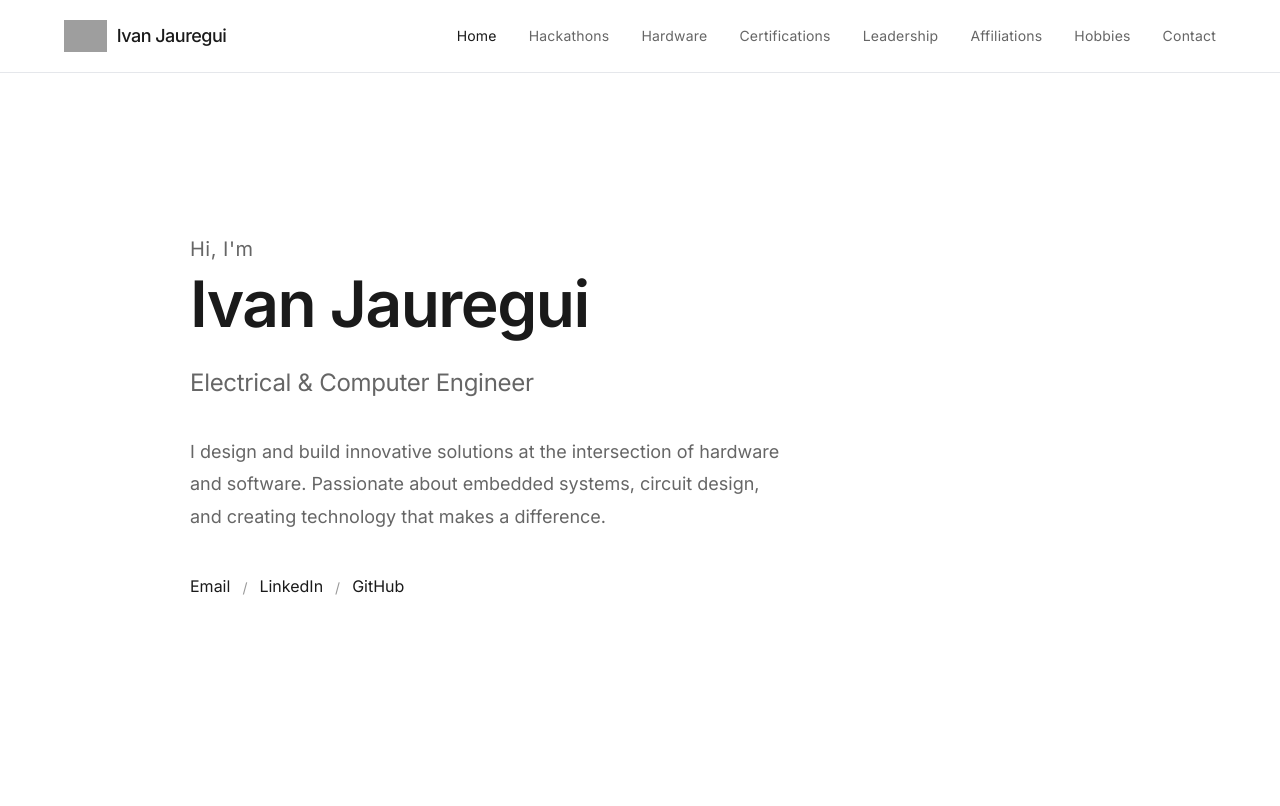
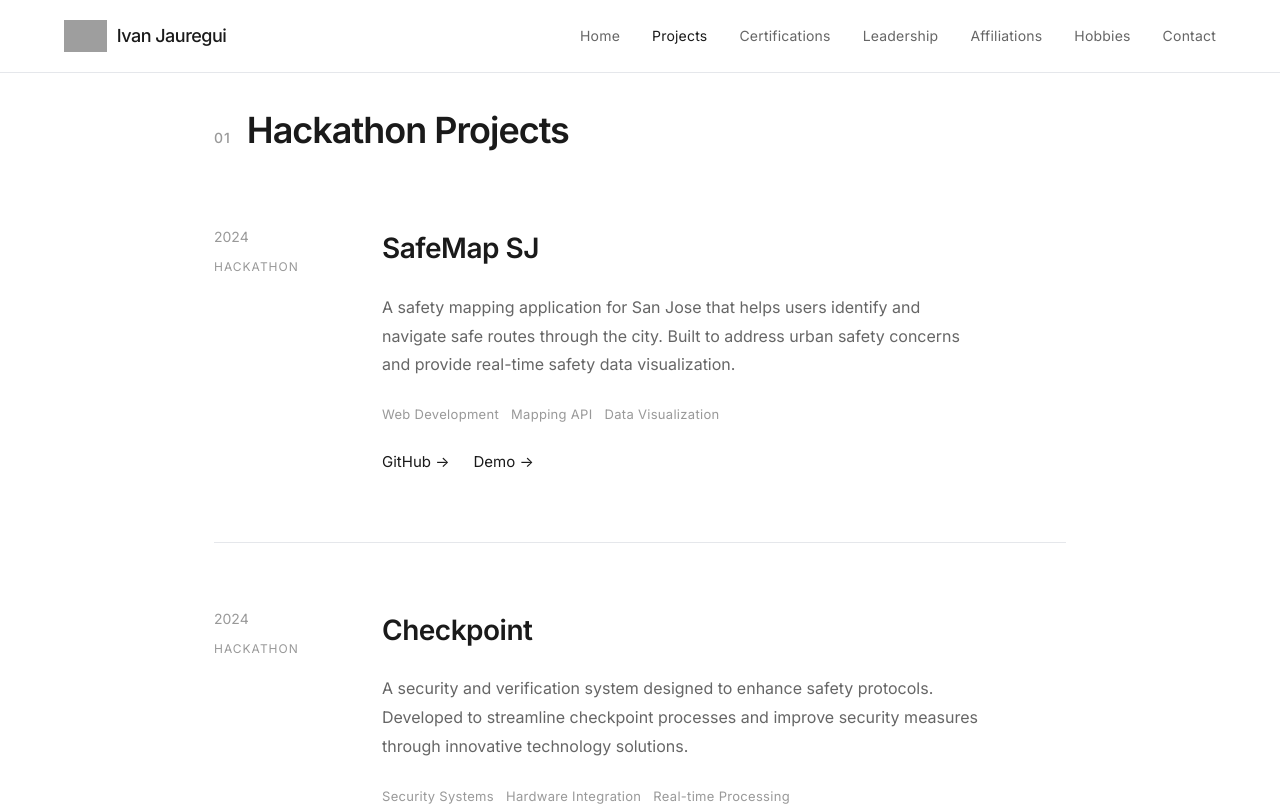
Before and after one commit to ivanj06/personalWesbite, a React (Create React App) app: page /projects in a window 1280 px wide. Shown: the top 806 px of the page. Built offline with nearby package versions, Linux system fonts and the light colour scheme; grey boxes are pictures that could not be loaded.

Commit message:
Convert single-page app to multi-page routing with React Router

```diff
--- a/package.json
+++ b/package.json
@@ -6,6 +6,7 @@
   "dependencies": {
     "react": "^18.2.0",
     "react-dom": "^18.2.0",
+    "react-router-dom": "^7.9.6",
     "react-scripts": "5.0.1"
   },
   "scripts": {
--- a/src/App.jsx
+++ b/src/App.jsx
@@ -1,63 +1,41 @@
-import React, { useState, useEffect } from 'react';
+import React from 'react';
+import { BrowserRouter as Router, Routes, Route, useLocation } from 'react-router-dom';
 import Navbar from './components/Navbar';
-import Hero from './components/Hero';
-import HackathonProjects from './components/HackathonProjects';
-import HardwareProjects from './components/HardwareProjects';
-import Certifications from './components/Certifications';
-import Leadership from './components/Leadership';
-import Affiliations from './components/Affiliations';
-import Hobbies from './components/Hobbies';
-import Contact from './components/Contact';
+import Home from './pages/Home';
+import Projects from './pages/Projects';
+import CertificationsPage from './pages/Certifications';
+import LeadershipPage from './pages/Leadership';
+import AffiliationsPage from './pages/Affiliations';
+import HobbiesPage from './pages/Hobbies';
+import ContactPage from './pages/Contact';
 import './App.css';
 
-function App() {
-  const [activeSection, setActiveSection] = useState('home');
-
-  useEffect(() => {
-    const handleScroll = () => {
-      const sections = ['home', 'hackathons', 'hardware', 'certifications', 'leadership', 'affiliations', 'hobbies', 'contact'];
-      const scrollY = window.pageYOffset + 100;
-
-      sections.forEach(section => {
-        const element = document.getElementById(section);
-        if (element) {
-          const sectionTop = element.offsetTop;
-          const sectionHeight = element.offsetHeight;
-          if (scrollY > sectionTop && scrollY < sectionTop + sectionHeight) {
-            setActiveSection(section);
-          }
-        }
-      });
-    };
-
-    window.addEventListener('scroll', handleScroll);
-    return () => window.removeEventListener('scroll', handleScroll);
-  }, []);
-
-  const scrollToSection = (sectionId) => {
-    const element = document.getElementById(sectionId);
-    if (element) {
-      const offsetTop = element.offsetTop - 80;
-      window.scrollTo({
-        top: offsetTop,
-        behavior: 'smooth'
-      });
-    }
-  };
+function AppContent() {
+  const location = useLocation();
+  const activeSection = location.pathname === '/' ? 'home' : location.pathname.slice(1);
 
   return (
     <div className="App">
-      <Navbar activeSection={activeSection} scrollToSection={scrollToSection} />
-      <Hero />
-      <HackathonProjects />
-      <HardwareProjects />
-      <Certifications />
-      <Leadership />
-      <Affiliations />
-      <Hobbies />
-      <Contact />
+      <Navbar activeSection={activeSection} />
+      <Routes>
+        <Route path="/" element={<Home />} />
+        <Route path="/projects" element={<Projects />} />
+        <Route path="/certifications" element={<CertificationsPage />} />
+        <Route path="/leadership" element={<LeadershipPage />} />
+        <Route path="/affiliations" element={<AffiliationsPage />} />
+        <Route path="/hobbies" element={<HobbiesPage />} />
+        <Route path="/contact" element={<ContactPage />} />
+      </Routes>
     </div>
   );
 }
 
+function App() {
+  return (
+    <Router>
+      <AppContent />
+    </Router>
+  );
+}
+
 export default App;
--- a/src/components/Navbar.jsx
+++ b/src/components/Navbar.jsx
@@ -1,21 +1,22 @@
 import React, { useState } from 'react';
+import { Link, useNavigate } from 'react-router-dom';
 
-const Navbar = ({ activeSection, scrollToSection }) => {
+const Navbar = ({ activeSection }) => {
   const [isMenuOpen, setIsMenuOpen] = useState(false);
+  const navigate = useNavigate();
 
   const navItems = [
-    { id: 'home', label: 'Home' },
-    { id: 'hackathons', label: 'Hackathons' },
-    { id: 'hardware', label: 'Hardware' },
-    { id: 'certifications', label: 'Certifications' },
-    { id: 'leadership', label: 'Leadership' },
-    { id: 'affiliations', label: 'Affiliations' },
-    { id: 'hobbies', label: 'Hobbies' },
-    { id: 'contact', label: 'Contact' }
+    { id: 'home', label: 'Home', path: '/' },
+    { id: 'projects', label: 'Projects', path: '/projects' },
+    { id: 'certifications', label: 'Certifications', path: '/certifications' },
+    { id: 'leadership', label: 'Leadership', path: '/leadership' },
+    { id: 'affiliations', label: 'Affiliations', path: '/affiliations' },
+    { id: 'hobbies', label: 'Hobbies', path: '/hobbies' },
+    { id: 'contact', label: 'Contact', path: '/contact' }
   ];
 
-  const handleNavClick = (sectionId) => {
-    scrollToSection(sectionId);
+  const handleNavClick = (path) => {
+    navigate(path);
     setIsMenuOpen(false);
   };
 
@@ -23,21 +24,21 @@ const Navbar = ({ activeSection, scrollToSection }) => {
     <nav className="navbar">
       <div className="nav-container">
         <div className="nav-logo">
-          <a href="#home" onClick={(e) => { e.preventDefault(); handleNavClick('home'); }}>
+          <Link to="/" onClick={() => setIsMenuOpen(false)}>
             <img src="/logo.png" alt="Ivan Jauregui" className="site-logo" onError={(e) => e.target.style.display = 'none'} />
             <span className="logo-text">Ivan Jauregui</span>
-          </a>
+          </Link>
         </div>
         <ul className={`nav-menu ${isMenuOpen ? 'active' : ''}`}>
           {navItems.map(item => (
             <li key={item.id}>
-              <a
-                href={`#${item.id}`}
+              <Link
+                to={item.path}
                 className={`nav-link ${activeSection === item.id ? 'active' : ''}`}
-                onClick={(e) => { e.preventDefault(); handleNavClick(item.id); }}
+                onClick={() => handleNavClick(item.path)}
               >
                 {item.label}
-              </a>
+              </Link>
             </li>
           ))}
         </ul>
--- /dev/null
+++ b/src/pages/Affiliations.jsx
@@ -0,0 +1,12 @@
+import React from 'react';
+import Affiliations from '../components/Affiliations';
+
+const AffiliationsPage = () => {
+  return (
+    <div>
+      <Affiliations />
+    </div>
+  );
+};
+
+export default AffiliationsPage;
--- /dev/null
+++ b/src/pages/Certifications.jsx
@@ -0,0 +1,12 @@
+import React from 'react';
+import Certifications from '../components/Certifications';
+
+const CertificationsPage = () => {
+  return (
+    <div>
+      <Certifications />
+    </div>
+  );
+};
+
+export default CertificationsPage;
--- /dev/null
+++ b/src/pages/Contact.jsx
@@ -0,0 +1,12 @@
+import React from 'react';
+import Contact from '../components/Contact';
+
+const ContactPage = () => {
+  return (
+    <div>
+      <Contact />
+    </div>
+  );
+};
+
+export default ContactPage;
--- /dev/null
+++ b/src/pages/Hobbies.jsx
@@ -0,0 +1,12 @@
+import React from 'react';
+import Hobbies from '../components/Hobbies';
+
+const HobbiesPage = () => {
+  return (
+    <div>
+      <Hobbies />
+    </div>
+  );
+};
+
+export default HobbiesPage;
--- /dev/null
+++ b/src/pages/Home.jsx
@@ -0,0 +1,12 @@
+import React from 'react';
+import Hero from '../components/Hero';
+
+const Home = () => {
+  return (
+    <div>
+      <Hero />
+    </div>
+  );
+};
+
+export default Home;
--- /dev/null
+++ b/src/pages/Leadership.jsx
@@ -0,0 +1,12 @@
+import React from 'react';
+import Leadership from '../components/Leadership';
+
+const LeadershipPage = () => {
+  return (
+    <div>
+      <Leadership />
+    </div>
+  );
+};
+
+export default LeadershipPage;
--- /dev/null
+++ b/src/pages/Projects.jsx
@@ -0,0 +1,14 @@
+import React from 'react';
+import HackathonProjects from '../components/HackathonProjects';
+import HardwareProjects from '../components/HardwareProjects';
+
+const Projects = () => {
+  return (
+    <div>
+      <HackathonProjects />
+      <HardwareProjects />
+    </div>
+  );
+};
+
+export default Projects;
```
Also changed, not shown: 1 other file (tests, documents, lock files or other folders).
